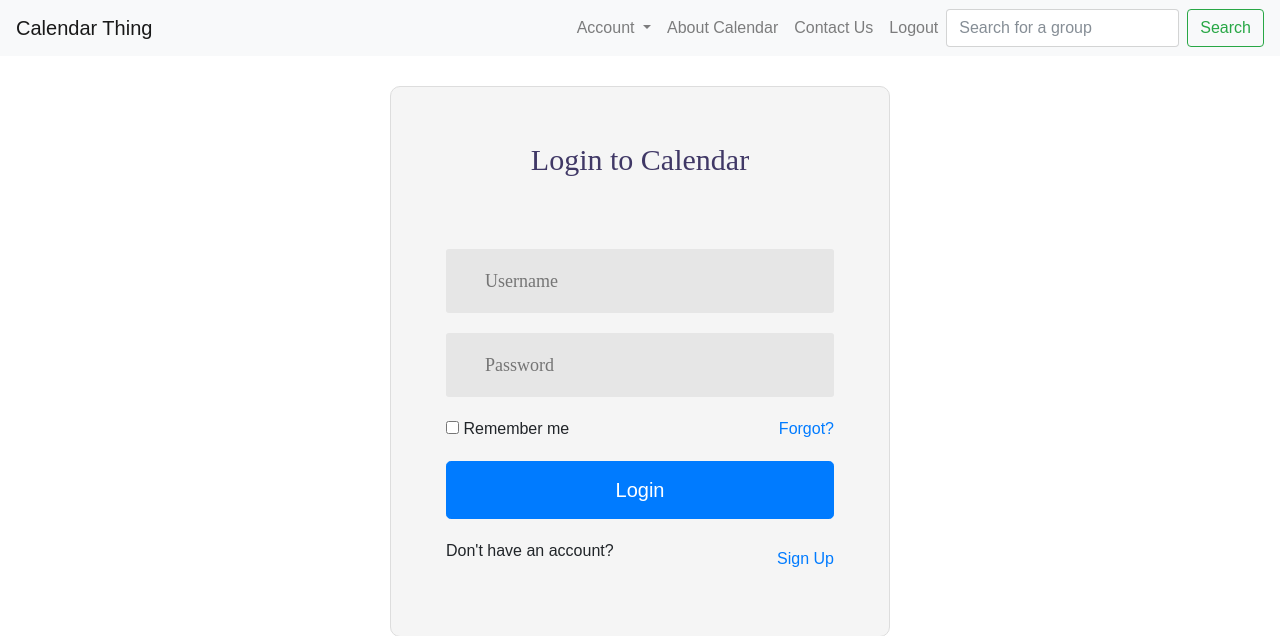
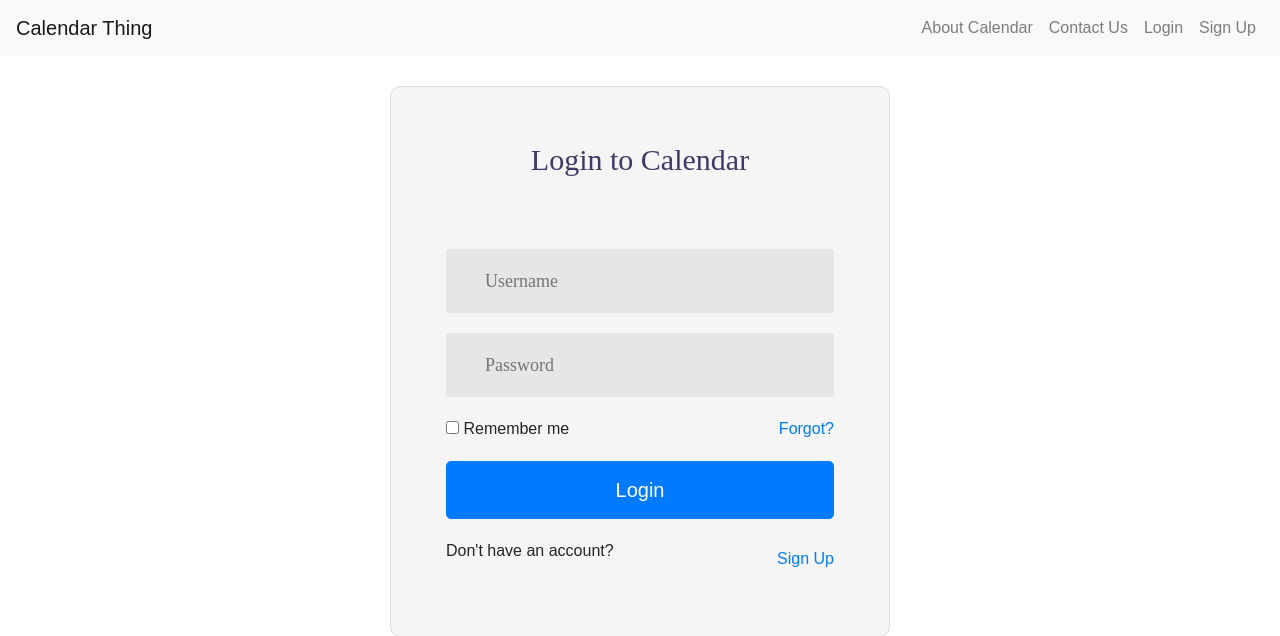
Before and after one commit to roldana/CP476project, a PHP site: page / in a window 1280 px wide. Shown: the top 636 px of the page. Run offline with PHP 8.4, Linux system fonts and the light colour scheme; some web fonts are replaced.

Commit message:
login and logout does something

```diff
--- a/include/header.php
+++ b/include/header.php
@@ -3,6 +3,10 @@ $prefix="";
 if ((basename($_SERVER['PHP_SELF']) == "index.php")) {
     $prefix="php/";
 }
+
+session_start();
+
+
 ?>
 
 <!DOCTYPE html>
@@ -35,7 +39,7 @@ if ((basename($_SERVER['PHP_SELF']) == "index.php")) {
         <a href="info.php"class="navbar-brand">Calendar Thing</a>
 
         <div class="navbar-nav ml-auto">
-            <?php if (!(isset($_SESSION))) {?>
+            <?php if ((isset($_SESSION['LoggedIn'])) && $_SESSION['LoggedIn'] == True) {?>
             <!-- Dropdown -->
             <li class="nav-item dropdown">
                 <a class="nav-link dropdown-toggle" href="#" id="navbardrop" data-toggle="dropdown">
@@ -49,7 +53,7 @@ if ((basename($_SERVER['PHP_SELF']) == "index.php")) {
             </li>
             <a class="nav-link" href="<?php echo $prefix; ?>info.php">About Calendar</a>
             <a class="nav-link" href="<?php echo $prefix; ?>contact.php">Contact Us</a>
-            <a class="nav-link" href="#">Logout</a>
+            <a class="nav-link" href="<?php echo $prefix; ?>logout.php">Logout</a>
             <form class="navbar-form form-inline" action="<?php echo $prefix; ?>group-list.php">
               <div class="form-group float-l">
                 <input type="text" class="form-control mr-sm-2" placeholder="Search for a group">
@@ -60,5 +64,7 @@ if ((basename($_SERVER['PHP_SELF']) == "index.php")) {
         <?php } else {?>
             <a class="nav-link" href="<?php echo $prefix; ?>info.php">About Calendar</a>
             <a class="nav-link" href="<?php echo $prefix; ?>contact.php">Contact Us</a>
+            <a class="nav-link" href="<?php if (!$prefix) { echo "../";} ?>index.php">Login</a>
+            <a class="nav-link" href="<?php echo $prefix; ?>sign-up.php">Sign Up</a>
         <?php } ?>
     </nav>
--- a/index.php
+++ b/index.php
@@ -7,7 +7,7 @@
 	<div class="content-container">
 
 			<div class="login-form-wrap">
-				<form id="login-form" method="POST" action="php/account.php">
+				<form id="login-form" method="POST" action="php/login.php">
 					<span class="form-title">
 						Login to Calendar
 					</span>
--- a/php/sign-up.php
+++ b/php/sign-up.php
@@ -5,7 +5,7 @@
 <div class="content-container">
 
     <div class="login-form-wrap">
-        <form id="sign-up-form" method="POST" action="account.php">
+        <form id="sign-up-form" method="POST" action="login.php">
             <span class="form-title">
 				Sign Up
 			</span>
```
Also changed, not shown: php/login.php (added, +9 -0 lines), php/logout.php (added, +9 -0 lines).
